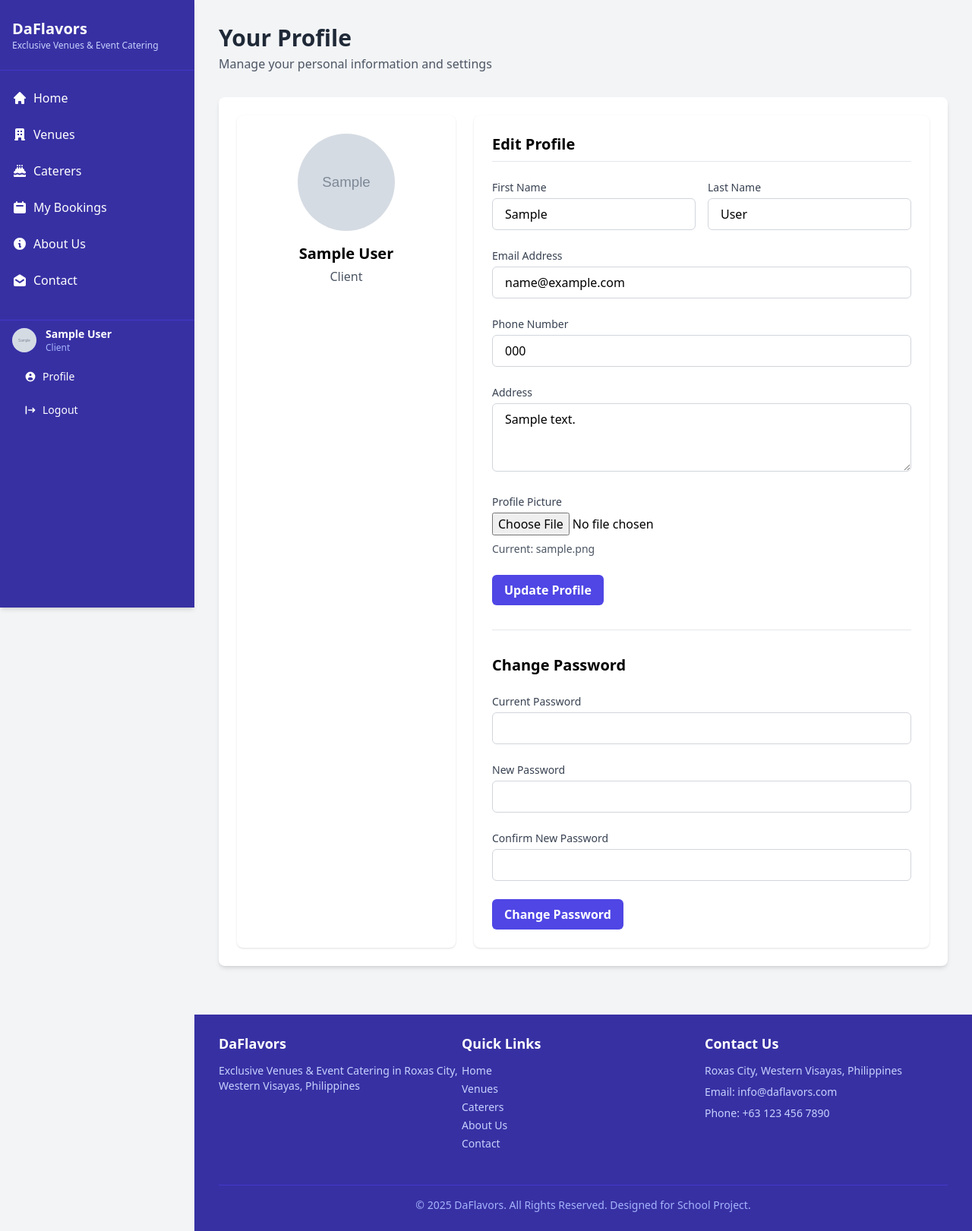
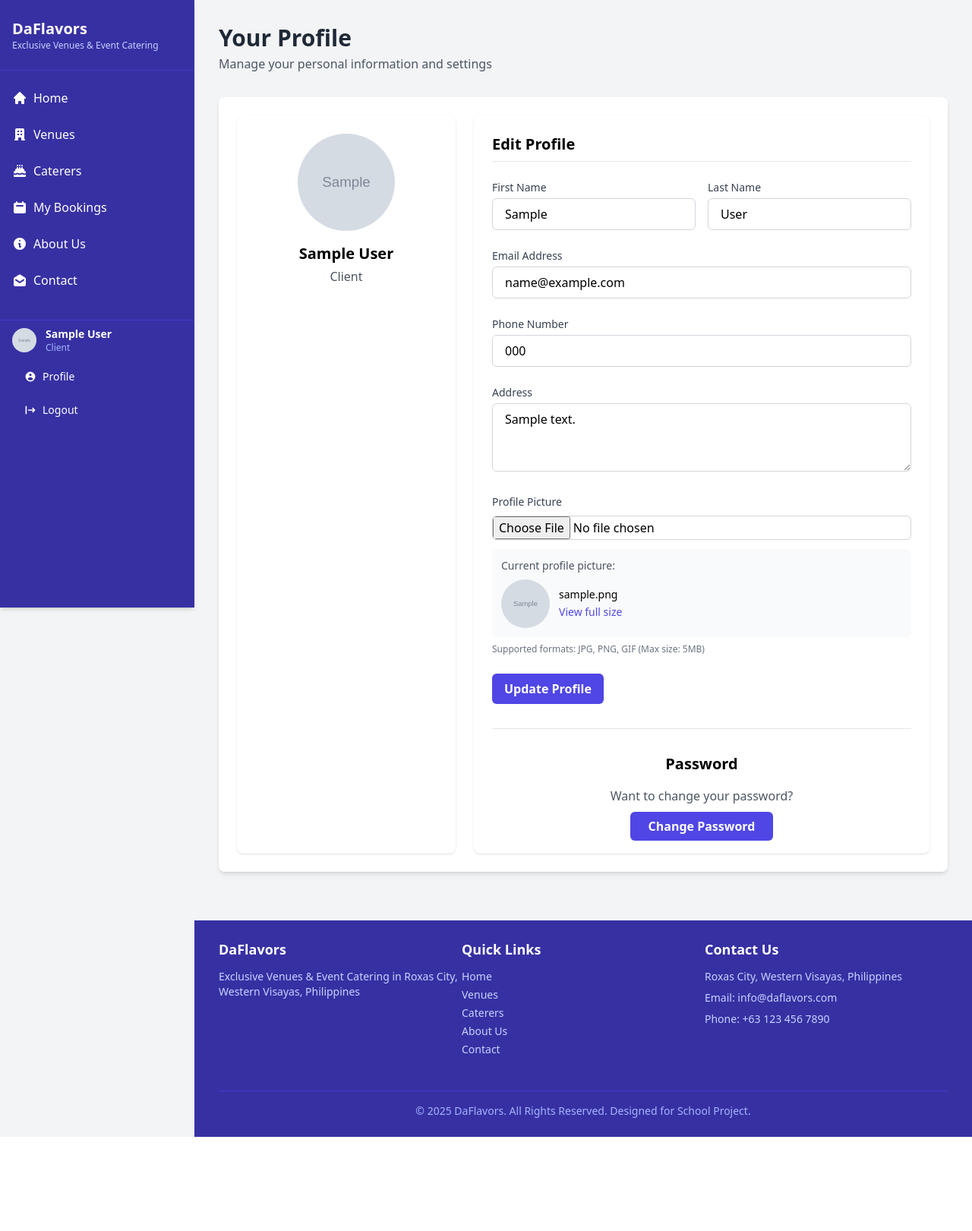
Before and after one commit to kinuris/daflavors, a Django app: page /accounts/profile/ in a window 1280 px wide. Shown: the whole page at 76% size. After the commit the page ends 1497 px from the top, so only its background shows below. Run offline with Django 5.2, Linux system fonts and the light colour scheme; a user stored in the database is signed in; tables that the repository leaves empty hold one stand-in row (values such as "Sample post"); grey boxes marked "Sample" are stand-in pictures; some libraries are stand-ins or nearby versions.

Commit message:
Working Profile Pic change

```diff
--- a/accounts/forms.py
+++ b/accounts/forms.py
@@ -65,5 +65,24 @@ class UserProfileUpdateForm(forms.ModelForm):
             'email': forms.EmailInput(attrs={'class': 'w-full px-4 py-2 border border-gray-300 rounded-md focus:outline-none focus:ring-2 focus:ring-indigo-500'}),
             'phone_number': forms.TextInput(attrs={'class': 'w-full px-4 py-2 border border-gray-300 rounded-md focus:outline-none focus:ring-2 focus:ring-indigo-500'}),
             'address': forms.Textarea(attrs={'class': 'w-full px-4 py-2 border border-gray-300 rounded-md focus:outline-none focus:ring-2 focus:ring-indigo-500', 'rows': 3}),
-            'profile_picture': forms.FileInput(attrs={'class': 'w-full border border-gray-300 rounded-md focus:outline-none focus:ring-2 focus:ring-indigo-500'})
+            'profile_picture': forms.FileInput(attrs={
+                'class': 'w-full border border-gray-300 rounded-md focus:outline-none focus:ring-2 focus:ring-indigo-500',
+                'accept': 'image/*'
+            })
         }
+
+    def clean_profile_picture(self):
+        profile_picture = self.cleaned_data.get('profile_picture')
+
+        if profile_picture:
+            # Check file size (5MB limit)
+            if profile_picture.size > 5 * 1024 * 1024:
+                raise forms.ValidationError("Image file too large. Please upload an image smaller than 5MB.")
+
+            # Check file type
+            valid_extensions = ['.jpg', '.jpeg', '.png', '.gif']
+            file_extension = profile_picture.name.lower().split('.')[-1]
+            if f'.{file_extension}' not in valid_extensions:
+                raise forms.ValidationError("Invalid file type. Please upload a JPG, PNG, or GIF image.")
+
+        return profile_picture
--- a/accounts/urls.py
+++ b/accounts/urls.py
@@ -1,4 +1,5 @@
 from django.urls import path
+from django.contrib.auth import views as auth_views
 from . import views
 
 app_name = 'accounts'
@@ -9,4 +10,8 @@ urlpatterns = [
     path('register/', views.register_view, name='register'),
     path('profile/', views.profile_view, name='profile'),
     path('provider/dashboard/', views.provider_dashboard, name='provider_dashboard'),
+    path('password_change/', auth_views.PasswordChangeView.as_view(
+        template_name='accounts/password_change.html',
+        success_url='/accounts/profile/?password_changed=1'
+    ), name='change_password'),
 ]
--- a/accounts/views.py
+++ b/accounts/views.py
@@ -77,24 +77,49 @@ def register_view(request):
 def profile_view(request):
     user = request.user
 
+    # Check if user is returning from password change
+    if 'password_changed' in request.GET:
+        messages.success(request, "Password changed successfully!")
+        return redirect('accounts:profile')
+
     if request.method == 'POST':
+        print(f"DEBUG: POST data received: {request.POST}")
+        print(f"DEBUG: FILES data received: {request.FILES}")
+
         user_form = UserProfileUpdateForm(request.POST, request.FILES, instance=user)
         provider_form = None
 
+        print(f"DEBUG: User form is valid: {user_form.is_valid()}")
+        if not user_form.is_valid():
+            print(f"DEBUG: User form errors: {user_form.errors}")
+
+        # Always save user form if valid (including profile picture)
+        if user_form.is_valid():
+            saved_user = user_form.save()
+            print(f"DEBUG: User saved, profile_picture: {saved_user.profile_picture}")
+            messages.success(request, "Profile updated successfully!")
+            return redirect('accounts:profile')
+        else:
+            messages.error(request, "Please correct the errors below.")
+
+        # For provider users, also handle provider form if fields are present
         if user.is_provider():
             provider_profile = user.provider_profile
-            provider_form = ProviderProfileForm(request.POST, request.FILES, instance=provider_profile)
+            # Only validate provider form if provider-specific fields are in POST data
+            provider_fields = ['business_name', 'business_description', 'business_type', 'website']
+            has_provider_data = any(field in request.POST for field in provider_fields)
 
-            if user_form.is_valid() and provider_form.is_valid():
-                user_form.save()
-                provider_form.save()
-                messages.success(request, "Profile updated successfully!")
-                return redirect('accounts:profile')
-        else:
-            if user_form.is_valid():
-                user_form.save()
-                messages.success(request, "Profile updated successfully!")
-                return redirect('accounts:profile')
+            if has_provider_data:
+                provider_form = ProviderProfileForm(request.POST, request.FILES, instance=provider_profile)
+                print(f"DEBUG: Provider form is valid: {provider_form.is_valid()}")
+                if not provider_form.is_valid():
+                    print(f"DEBUG: Provider form errors: {provider_form.errors}")
+
+                if provider_form.is_valid():
+                    provider_form.save()
+                    print("DEBUG: Provider profile saved")
+                else:
+                    messages.error(request, "Please correct the provider profile errors below.")
     else:
         user_form = UserProfileUpdateForm(instance=user)
         provider_form = None
--- a/requirements.txt
+++ b/requirements.txt
@@ -3,3 +3,4 @@ django-tailwind>=3.6.0
 django-browser-reload>=1.11.0
 mysqlclient>=2.2.0
 python-dotenv>=1.0.0
+Pillow>=11.0.0
--- a/templates/accounts/profile.html
+++ b/templates/accounts/profile.html
@@ -38,9 +38,9 @@
             <form method="post" enctype="multipart/form-data" class="space-y-6">
                 {% csrf_token %}
 
-                {% if form.non_field_errors %}
+                {% if user_form.non_field_errors %}
                     <div class="bg-red-100 border border-red-400 text-red-700 px-4 py-3 rounded relative" role="alert">
-                        {% for error in form.non_field_errors %}
+                        {% for error in user_form.non_field_errors %}
                             <p>{{ error }}</p>
                         {% endfor %}
                     </div>
@@ -49,54 +49,67 @@
                 <div class="grid grid-cols-1 md:grid-cols-2 gap-4">
                     <div>
                         <label for="id_first_name" class="block text-sm font-medium text-gray-700 mb-1">First Name</label>
-                        <input type="text" name="first_name" id="id_first_name" value="{{ form.first_name.value|default:user.first_name }}" class="w-full px-4 py-2 border border-gray-300 rounded-md focus:outline-none focus:ring-2 focus:ring-indigo-500">
-                        {% if form.first_name.errors %}
-                            <div class="text-red-600 text-sm">{{ form.first_name.errors }}</div>
+                        <input type="text" name="first_name" id="id_first_name" value="{{ user_form.first_name.value|default:user.first_name }}" class="w-full px-4 py-2 border border-gray-300 rounded-md focus:outline-none focus:ring-2 focus:ring-indigo-500">
+                        {% if user_form.first_name.errors %}
+                            <div class="text-red-600 text-sm">{{ user_form.first_name.errors }}</div>
                         {% endif %}
                     </div>
 
                     <div>
                         <label for="id_last_name" class="block text-sm font-medium text-gray-700 mb-1">Last Name</label>
-                        <input type="text" name="last_name" id="id_last_name" value="{{ form.last_name.value|default:user.last_name }}" class="w-full px-4 py-2 border border-gray-300 rounded-md focus:outline-none focus:ring-2 focus:ring-indigo-500">
-                        {% if form.last_name.errors %}
-                            <div class="text-red-600 text-sm">{{ form.last_name.errors }}</div>
+                        <input type="text" name="last_name" id="id_last_name" value="{{ user_form.last_name.value|default:user.last_name }}" class="w-full px-4 py-2 border border-gray-300 rounded-md focus:outline-none focus:ring-2 focus:ring-indigo-500">
+                        {% if user_form.last_name.errors %}
+                            <div class="text-red-600 text-sm">{{ user_form.last_name.errors }}</div>
                         {% endif %}
                     </div>
                 </div>
 
                 <div>
                     <label for="id_email" class="block text-sm font-medium text-gray-700 mb-1">Email Address</label>
-                    <input type="email" name="email" id="id_email" value="{{ form.email.value|default:user.email }}" class="w-full px-4 py-2 border border-gray-300 rounded-md focus:outline-none focus:ring-2 focus:ring-indigo-500">
-                    {% if form.email.errors %}
-                        <div class="text-red-600 text-sm">{{ form.email.errors }}</div>
+                    <input type="email" name="email" id="id_email" value="{{ user_form.email.value|default:user.email }}" class="w-full px-4 py-2 border border-gray-300 rounded-md focus:outline-none focus:ring-2 focus:ring-indigo-500">
+                    {% if user_form.email.errors %}
+                        <div class="text-red-600 text-sm">{{ user_form.email.errors }}</div>
                     {% endif %}
                 </div>
 
                 <div>
                     <label for="id_phone_number" class="block text-sm font-medium text-gray-700 mb-1">Phone Number</label>
-                    <input type="tel" name="phone_number" id="id_phone_number" value="{{ form.phone_number.value|default:user.phone_number }}" class="w-full px-4 py-2 border border-gray-300 rounded-md focus:outline-none focus:ring-2 focus:ring-indigo-500">
-                    {% if form.phone_number.errors %}
-                        <div class="text-red-600 text-sm">{{ form.phone_number.errors }}</div>
+                    <input type="tel" name="phone_number" id="id_phone_number" value="{{ user_form.phone_number.value|default:user.phone_number }}" class="w-full px-4 py-2 border border-gray-300 rounded-md focus:outline-none focus:ring-2 focus:ring-indigo-500">
+                    {% if user_form.phone_number.errors %}
+                        <div class="text-red-600 text-sm">{{ user_form.phone_number.errors }}</div>
                     {% endif %}
                 </div>
 
                 <div>
                     <label for="id_address" class="block text-sm font-medium text-gray-700 mb-1">Address</label>
-                    <textarea name="address" id="id_address" rows="3" class="w-full px-4 py-2 border border-gray-300 rounded-md focus:outline-none focus:ring-2 focus:ring-indigo-500">{{ form.address.value|default:user.address }}</textarea>
-                    {% if form.address.errors %}
-                        <div class="text-red-600 text-sm">{{ form.address.errors }}</div>
+                    <textarea name="address" id="id_address" rows="3" class="w-full px-4 py-2 border border-gray-300 rounded-md focus:outline-none focus:ring-2 focus:ring-indigo-500">{{ user_form.address.value|default:user.address }}</textarea>
+                    {% if user_form.address.errors %}
+                        <div class="text-red-600 text-sm">{{ user_form.address.errors }}</div>
                     {% endif %}
                 </div>
 
-                <div>
-                    <label for="id_profile_picture" class="block text-sm font-medium text-gray-700 mb-1">Profile Picture</label>
-                    <input type="file" name="profile_picture" id="id_profile_picture" class="w-full">
-                    {% if form.profile_picture.errors %}
-                        <div class="text-red-600 text-sm">{{ form.profile_picture.errors }}</div>
+                <!-- Profile Picture Section -->
+                <div class="profile-picture-section">
+                    <label for="id_profile_picture" class="block text-sm font-medium text-gray-700 mb-2">Profile Picture</label>
+                    {{ user_form.profile_picture }}
+                    {% if user_form.profile_picture.errors %}
+                        <div class="text-red-600 text-sm mt-1">{{ user_form.profile_picture.errors }}</div>
                     {% endif %}
                     {% if user.profile_picture %}
-                        <div class="mt-2 text-sm text-gray-600">Current: {{ user.profile_picture.name }}</div>
+                        <div class="mt-3 p-3 bg-gray-50 rounded-md">
+                            <p class="text-sm text-gray-600 mb-2">Current profile picture:</p>
+                            <div class="flex items-center space-x-3">
+                                <img src="{{ user.profile_picture.url }}" alt="Current profile picture" class="w-16 h-16 rounded-full object-cover">
+                                <div>
+                                    <p class="text-sm font-medium">{{ user.profile_picture.name|cut:"profile_pics/" }}</p>
+                                    <a href="{{ user.profile_picture.url }}" target="_blank" class="text-indigo-600 hover:text-indigo-800 text-sm">View full size</a>
+                                </div>
+                            </div>
+                        </div>
                     {% endif %}
+                    <div class="mt-2 text-xs text-gray-500">
+                        Supported formats: JPG, PNG, GIF (Max size: 5MB)
+                    </div>
                 </div>
 
                 <div>
@@ -108,31 +121,65 @@
 
             <hr class="my-8">
 
-            <h3 class="text-xl font-semibold mb-6">Change Password</h3>
-            <form method="post" action="{% url 'accounts:change_password' %}" class="space-y-6">
-                {% csrf_token %}
-
-                <div>
-                    <label for="id_old_password" class="block text-sm font-medium text-gray-700 mb-1">Current Password</label>
-                    <input type="password" name="old_password" id="id_old_password" class="w-full px-4 py-2 border border-gray-300 rounded-md focus:outline-none focus:ring-2 focus:ring-indigo-500">
-                </div>
-
-                <div>
-                    <label for="id_new_password1" class="block text-sm font-medium text-gray-700 mb-1">New Password</label>
-                    <input type="password" name="new_password1" id="id_new_password1" class="w-full px-4 py-2 border border-gray-300 rounded-md focus:outline-none focus:ring-2 focus:ring-indigo-500">
-                </div>
-
-                <div>
-                    <label for="id_new_password2" class="block text-sm font-medium text-gray-700 mb-1">Confirm New Password</label>
-                    <input type="password" name="new_password2" id="id_new_password2" class="w-full px-4 py-2 border border-gray-300 rounded-md focus:outline-none focus:ring-2 focus:ring-indigo-500">
-                </div>
-
-                <div>
-                    <button type="submit" class="bg-indigo-600 hover:bg-indigo-700 text-white font-bold py-2 px-4 rounded-md focus:outline-none focus:ring-2 focus:ring-offset-2 focus:ring-indigo-500 transition duration-200">
-                        Change Password
-                    </button>
-                </div>
-            </form>
+            <div class="text-center">
+                <h3 class="text-xl font-semibold mb-4">Password</h3>
+                <p class="text-gray-600 mb-4">Want to change your password?</p>
+                <a href="{% url 'accounts:change_password' %}" class="bg-indigo-600 hover:bg-indigo-700 text-white font-bold py-2 px-6 rounded-md focus:outline-none focus:ring-2 focus:ring-offset-2 focus:ring-indigo-500 transition duration-200">
+                    Change Password
+                </a>
+            </div>
         </div>
     </div>
+
+    <script>
+        // Profile picture preview functionality
+        document.getElementById('id_profile_picture').addEventListener('change', function(event) {
+            const file = event.target.files[0];
+            const previewContainer = document.querySelector('.bg-gray-50');
+
+            if (file) {
+                // Validate file type
+                const validTypes = ['image/jpeg', 'image/jpg', 'image/png', 'image/gif'];
+                if (!validTypes.includes(file.type)) {
+                    alert('Please select a valid image file (JPG, PNG, or GIF).');
+                    event.target.value = '';
+                    return;
+                }
+
+                // Validate file size (5MB)
+                if (file.size > 5 * 1024 * 1024) {
+                    alert('File size must be less than 5MB.');
+                    event.target.value = '';
+                    return;
+                }
+
+                // Create preview
+                const reader = new FileReader();
+                reader.onload = function(e) {
+                    if (previewContainer) {
+                        const img = previewContainer.querySelector('img');
+                        if (img) {
+                            img.src = e.target.result;
+                        }
+                    } else {
+                        // Create new preview if none exists
+                        const newPreview = document.createElement('div');
+                        newPreview.className = 'mt-3 p-3 bg-gray-50 rounded-md';
+                        newPreview.innerHTML = `
+                            <p class="text-sm text-gray-600 mb-2">New profile picture preview:</p>
+                            <div class="flex items-center space-x-3">
+                                <img src="${e.target.result}" alt="Profile picture preview" class="w-16 h-16 rounded-full object-cover">
+                                <div>
+                                    <p class="text-sm font-medium">${file.name}</p>
+                                    <p class="text-xs text-gray-500">Ready to upload</p>
+                                </div>
+                            </div>
+                        `;
+                        event.target.parentNode.appendChild(newPreview);
+                    }
+                };
+                reader.readAsDataURL(file);
+            }
+        });
+    </script>
 {% endblock %}
--- a/templates/bookings/booking_detail.html
+++ b/templates/bookings/booking_detail.html
@@ -750,7 +750,7 @@
                                         </div>
                                     </div>
                                 </li>
-                            {% elseif booking.status == 'completed' %}
+                            {% elif booking.status == 'completed' %}
                                 <li>
                                     <div class="relative">
                                         <div class="relative flex items-start space-x-3">
--- a/theme/templates/base.html
+++ b/theme/templates/base.html
@@ -26,7 +26,8 @@
             <!-- Navigation Links -->
             <nav class="py-4">
                 <ul class="space-y-2">
-                    <!-- Home -->
+                    <!-- Home - Hidden for providers -->
+                    {% if not user.is_provider %}
                     <li>
                         <a href="{% url 'core:home' %}" class="flex items-center px-4 py-2 hover:bg-indigo-700 rounded-md transition-colors duration-200 space-x-2">
                             <svg xmlns="http://www.w3.org/2000/svg" class="h-5 w-5" viewBox="0 0 20 20" fill="currentColor">
@@ -36,7 +37,7 @@
                         </a>
                     </li>
 
-                    <!-- Venues -->
+                    <!-- Venues - Hidden for providers -->
                     <li>
                         <a href="{% url 'venues:list' %}" class="flex items-center px-4 py-2 hover:bg-indigo-700 rounded-md transition-colors duration-200 space-x-2">
                             <svg xmlns="http://www.w3.org/2000/svg" class="h-5 w-5" viewBox="0 0 20 20" fill="currentColor">
@@ -46,7 +47,7 @@
                         </a>
                     </li>
 
-                    <!-- Caterers -->
+                    <!-- Caterers - Hidden for providers -->
                     <li>
                         <a href="{% url 'caterers:caterer_list' %}" class="flex items-center px-4 py-2 hover:bg-indigo-700 rounded-md transition-colors duration-200 space-x-2">
                             <svg xmlns="http://www.w3.org/2000/svg" class="h-5 w-5" viewBox="0 0 20 20" fill="currentColor">
@@ -56,7 +57,7 @@
                         </a>
                     </li>
 
-                    <!-- Bookings -->
+                    <!-- Bookings - Hidden for providers -->
                     {% if user.is_authenticated %}
                     <li>
                         <a href="{% url 'bookings:list' %}" class="flex items-center px-4 py-2 hover:bg-indigo-700 rounded-md transition-colors duration-200 space-x-2">
@@ -66,6 +67,7 @@
                             <span>My Bookings</span>
                         </a>
                     </li>
+                    {% endif %}
                     {% endif %}
 
                     <!-- About -->
```
Also changed, not shown: create_sample_data.py (added, +264 -0 lines), templates/accounts/password_change.html (added, +69 -0 lines), test_upload.png (added).
